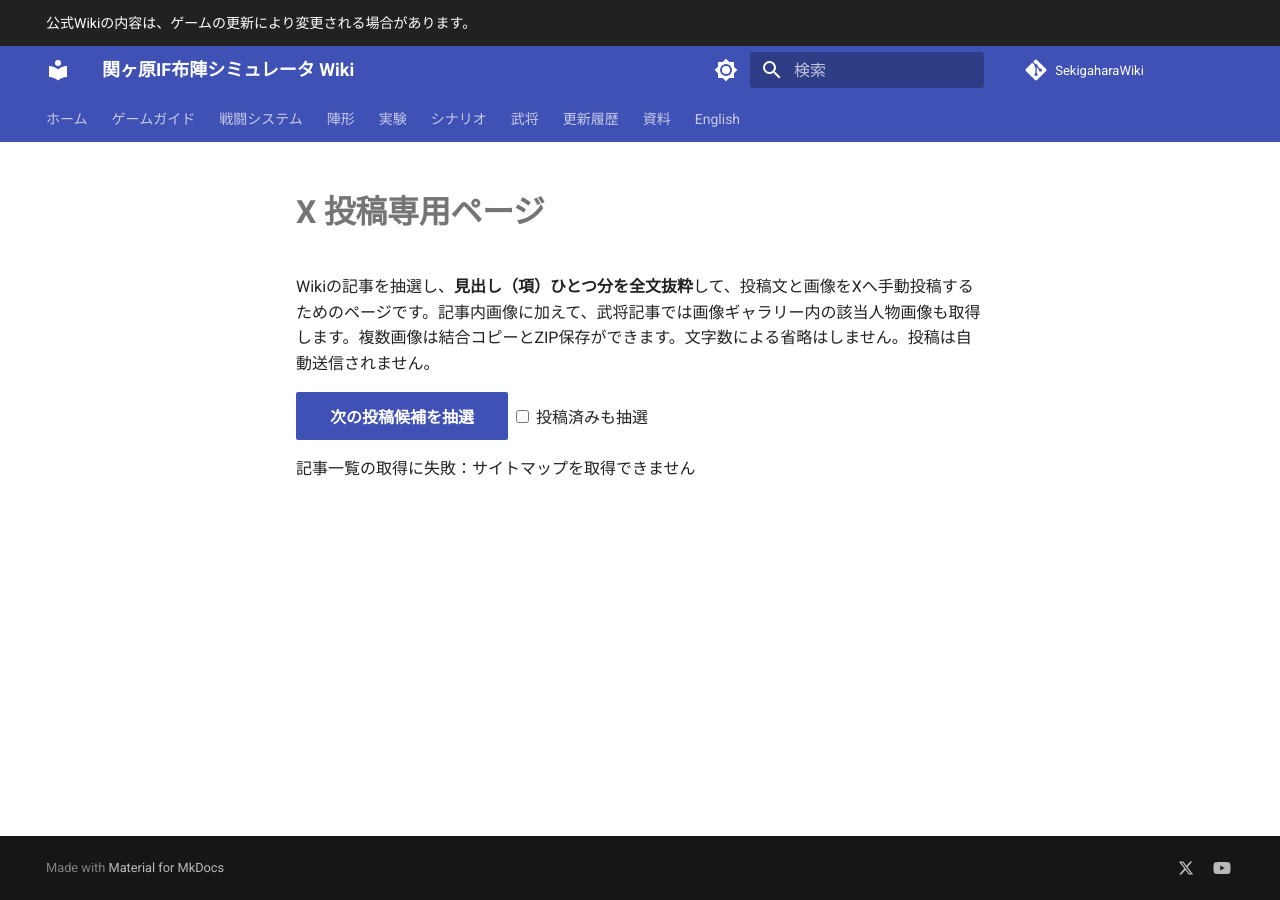
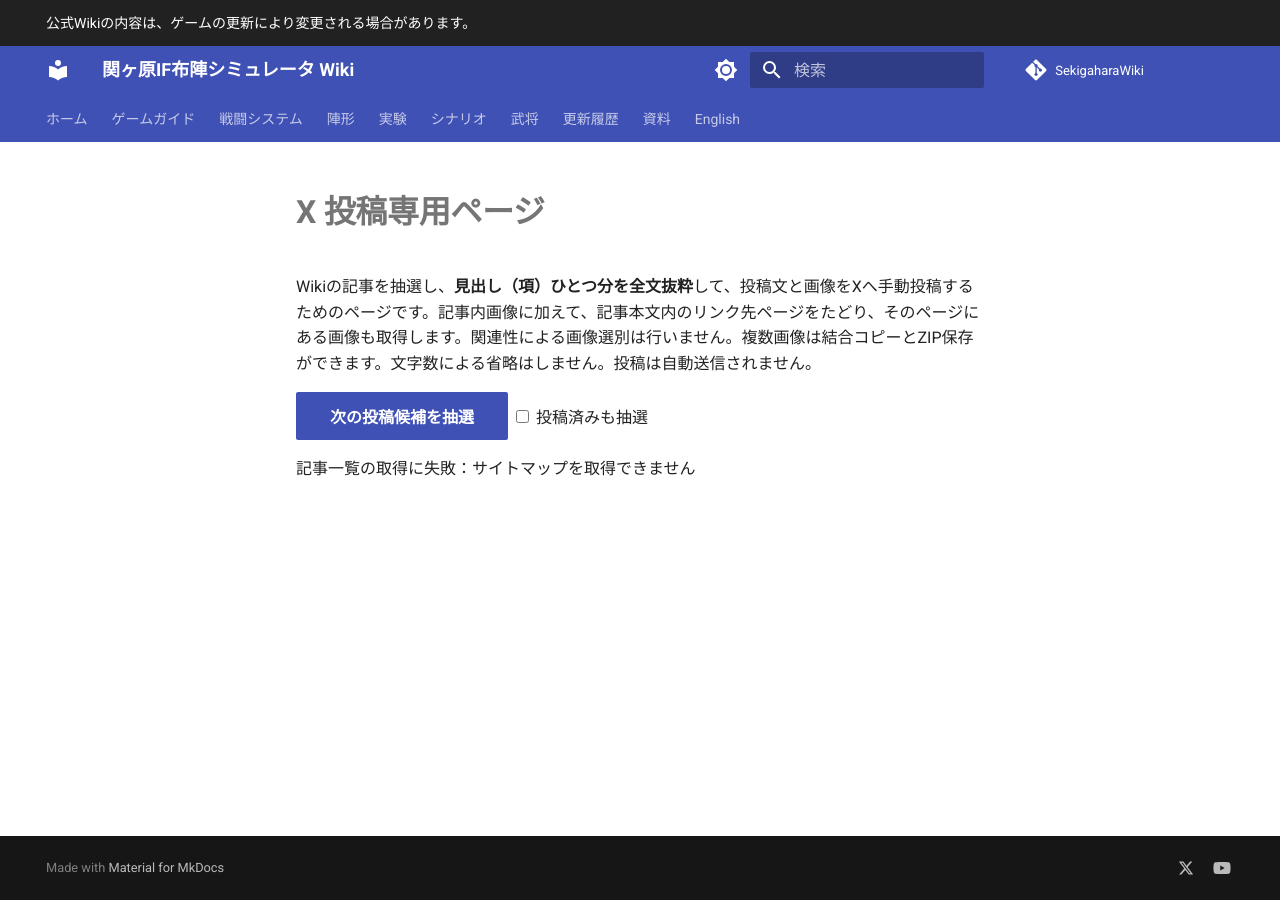
Before and after one commit to hsksat8-cmd/SekigaharaWiki, an MkDocs documentation site: the page built from docs/x-post.md, in a window 1280 px wide. Built offline with MkDocs 1.6.1 and Material for MkDocs 9.7.7, drawn with Linux system fonts in a browser that asks for light colours; comment, search, counter and statistics services are not loaded; part of the change alters nothing that is shown.

Commit message:
sekigahara-x-post-follow-links

```diff
--- a/docs/x-post.md
+++ b/docs/x-post.md
@@ -1,6 +1,6 @@
 # X 投稿専用ページ
 
-Wikiの記事を抽選し、**見出し（項）ひとつ分を全文抜粋**して、投稿文と画像をXへ手動投稿するためのページです。記事内画像に加えて、武将記事では画像ギャラリー内の該当人物画像も取得します。複数画像は結合コピーとZIP保存ができます。文字数による省略はしません。投稿は自動送信されません。
+Wikiの記事を抽選し、**見出し（項）ひとつ分を全文抜粋**して、投稿文と画像をXへ手動投稿するためのページです。記事内画像に加えて、記事本文内のリンク先ページをたどり、そのページにある画像も取得します。関連性による画像選別は行いません。複数画像は結合コピーとZIP保存ができます。文字数による省略はしません。投稿は自動送信されません。
 
 <div id="xp">
   <p><button id="xp-next" class="md-button md-button--primary">次の投稿候補を抽選</button> <label><input type="checkbox" id="xp-repeat"> 投稿済みも抽選</label></p>
@@ -98,45 +98,42 @@ function extractSection(root){
 }
 const section=extractSection(box);
 let images=[...box.querySelectorAll('img')].map(e=>{try{let src=e.getAttribute('src');if(!src||src.startsWith('data:'))return null;let u=new URL(src,url);return u.origin===location.origin?{src:u.href,alt:e.alt||'記事の画像'}:null}catch{return null}}).filter(Boolean);
-// 武将ページでは、別ページの画像ギャラリーにある同名武将の画像も補完する。
-// 一覧全体を混ぜず、alt に当該武将の名前がある画像だけを採用する。
-if (new URL(url).pathname.includes('/commanders/')) {
+// 記事本文に書かれたリンク先（同じWiki内）をたどり、見つかった画像をすべて追加する。
+// 武将名・alt・ファイル名による関連性チェックは行わない。
+// ヘッダーやサイドバーではなく、記事本文のリンクだけを対象にする。
+const visited=new Set([new URL(url).href]);
+const linkedPages=[...box.querySelectorAll('a[href]')].map(a=>{
   try {
-    const galleryUrl=new URL('reference/gallery/',base);
-    const response=await fetch(galleryUrl);
-    if(response.ok){
-      const galleryDoc=new DOMParser().parseFromString(await response.text(),'text/html');
-      const gallery=galleryDoc.querySelector('article.md-content__inner, .md-content__inner');
-      if(gallery){
-        const relevant=[...gallery.querySelectorAll('img')].filter(img=>{
-          const alt=(img.getAttribute('alt')||'').trim();
-          const normalizedAlt=alt.replace(/[\s\u00a0]/g,'');
-          const normalizedTitle=title.replace(/[\s\u00a0¶]/g,'');
-          const src=img.getAttribute('src')||'';
-          const slug=new URL(url).pathname.split('/').filter(Boolean).pop()||'';
-          return (normalizedTitle.length>=2 && normalizedAlt.includes(normalizedTitle) && !normalizedAlt.includes('旗印')) || (slug && src.toLowerCase().includes(slug.toLowerCase()) && !src.toLowerCase().includes('/flags/'));
-        }).map(img=>{
-          try{
-            const src=img.getAttribute('src');
-            if(!src || src.startsWith('data:'))return null;
-            const imgUrl=new URL(src,galleryUrl);
-            return imgUrl.origin===location.origin?{src:imgUrl.href,alt:img.alt||title+'の画像'}:null;
-          }catch{return null}
-        }).filter(Boolean);
-        // ギャラリーのMarkdownで登録されている武将画像はパスからも検出できる。
-        // 石田三成のように表示名照合に失敗した場合も、既知の画像を補完する。
-        if(new URL(url).pathname.endsWith('/commanders/western/ishida-mitsunari/')){
-          const known=new URL('assets/images/ishida-mitsunari-portrait.jpg',base).href;
-          if(!relevant.some(im=>im.src===known)) relevant.unshift({src:known,alt:'石田三成のイメージビジュアル'});
-        }
-        images=[...relevant,...images];
-      }
+    const href=a.getAttribute('href');
+    if(!href || href.startsWith('#') || /^(mailto:|javascript:|tel:)/i.test(href))return null;
+    const link=new URL(href,url);
+    link.hash='';link.search='';
+    // Wiki外へのアクセスとファイルへの誤アクセスだけを防ぐ。
+    if(link.origin!==base.origin || !link.pathname.startsWith(base.pathname))return null;
+    if(/\.(?:png|jpe?g|gif|webp|svg|pdf|zip|mp4|webm)$/i.test(link.pathname))return null;
+    if(!link.pathname.endsWith('/'))return null;
+    return link.href;
+  }catch{return null}
+}).filter(Boolean);
+// 一つのページから直接たどれるリンクを検索する。無限巡回を防ぐためリンク先のリンクは追わない。
+for(const linkedUrl of linkedPages){
+  if(visited.has(linkedUrl))continue;
+  visited.add(linkedUrl);
+  try{
+    const response=await fetch(linkedUrl);
+    if(!response.ok)continue;
+    const linkedDoc=new DOMParser().parseFromString(await response.text(),'text/html');
+    const linkedBody=linkedDoc.querySelector('article.md-content__inner, .md-content__inner');
+    if(!linkedBody)continue;
+    for(const image of linkedBody.querySelectorAll('img')){
+      const src=image.getAttribute('src');
+      if(!src || src.startsWith('data:'))continue;
+      try{
+        const imageUrl=new URL(src,linkedUrl);
+        if(imageUrl.origin===location.origin)images.push({src:imageUrl.href,alt:image.alt || 'リンク先の画像'});
+      }catch{}
     }
-  }catch(error){console.warn('画像ギャラリーの追加画像を取得できませんでした',error)}
-}
-if(new URL(url).pathname.endsWith('/commanders/western/ishida-mitsunari/')){
-  const known=new URL('assets/images/ishida-mitsunari-portrait.jpg',base).href;
-  if(!images.some(im=>im.src===known)) images.unshift({src:known,alt:'石田三成のイメージビジュアル'});
+  }catch(error){console.warn('リンク先の画像を取得できませんでした',linkedUrl,error)}
 }
 images=images.filter((e,i)=>images.findIndex(x=>x.src===e.src)===i);
 return {url,title,section,images}}
```
